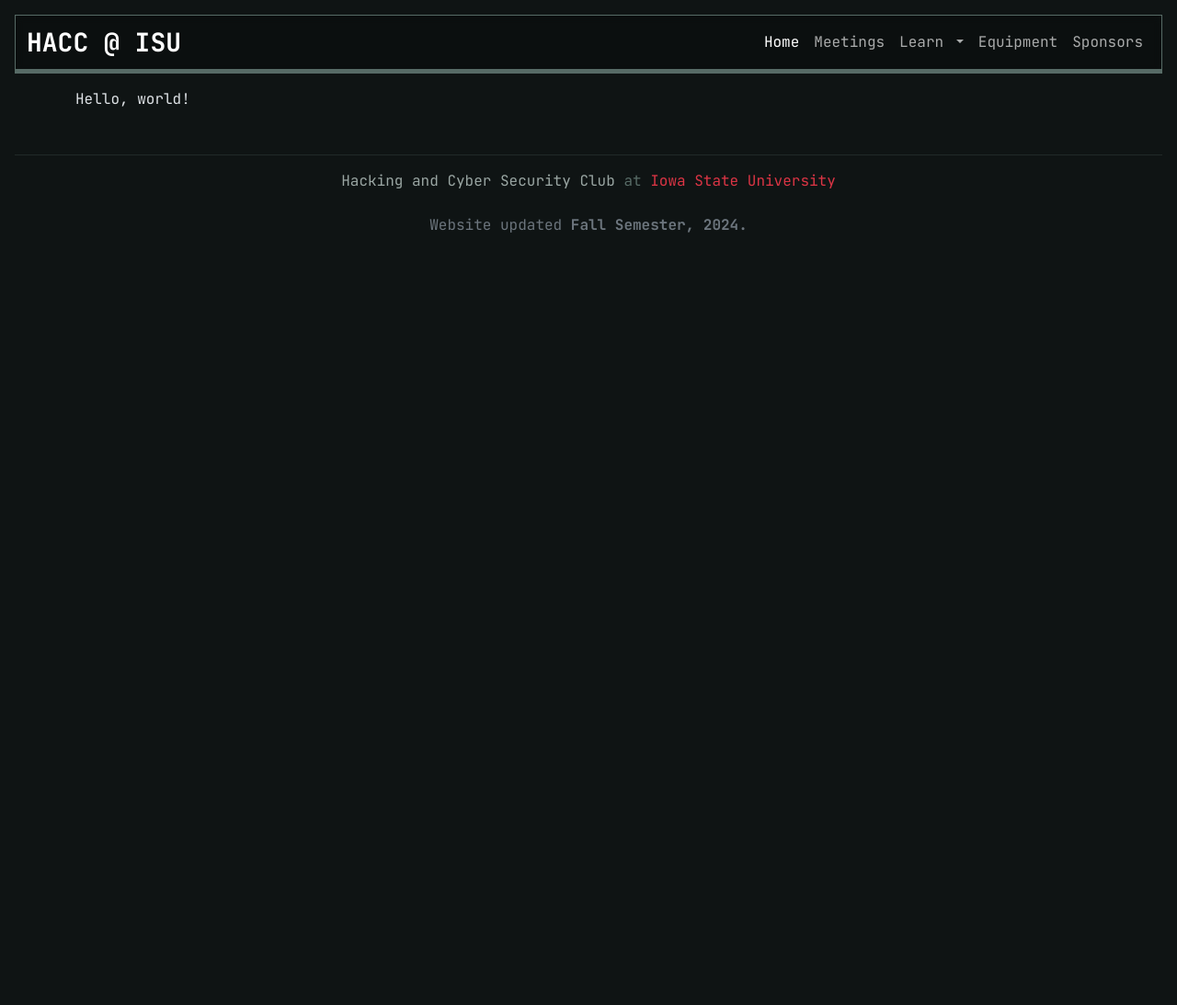
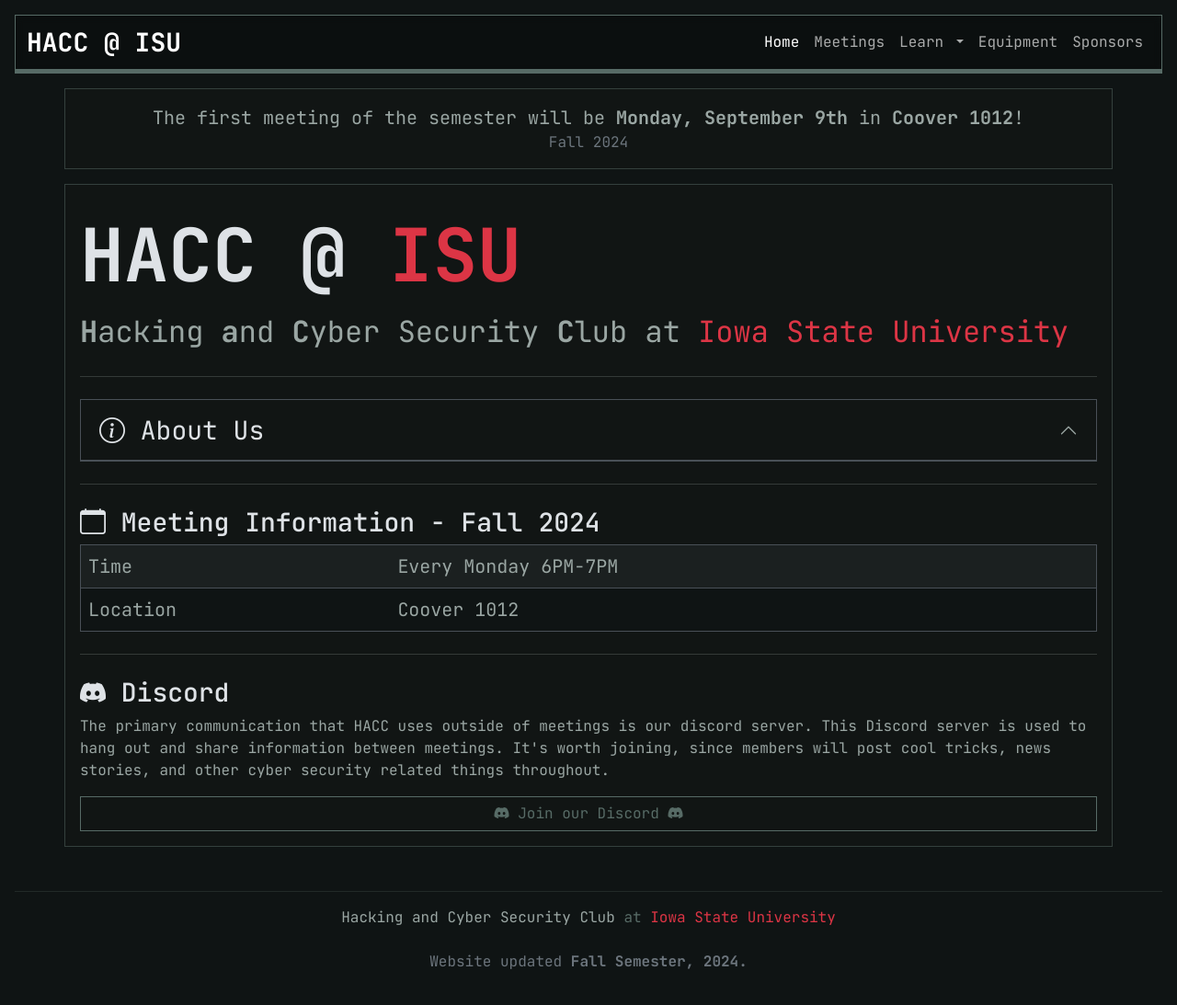
Before and after one commit to alex-pallan/new-hacc-website, a Jekyll site: the page built from index.md, in a window 1280 px wide and 1106 px high. Shown: the top 1093 px of the window at 92% size. Built offline with Jekyll 4.4.1, drawn with Linux system fonts in a browser that asks for light colours.

Commit message:
Hero added. Still needs finishing up though.

```diff
--- /dev/null
+++ b/_data/current.yaml
@@ -0,0 +1,4 @@
+year: 2024
+semester: Fall
+meetingtime: Every Monday 6PM-7PM
+meetinglocation: Coover 1012
--- a/_data/currentinfo.yaml
+++ /dev/null
@@ -1,2 +0,0 @@
-currentyear: 2024
-currentsemester: Fall
--- /dev/null
+++ b/_includes/announcement.html
@@ -0,0 +1,7 @@
+<div class="container alert alert-primary text-center fs-5" role="alert">
+  The first meeting of the semester will be <b>Monday, September 9th</b> in
+  <b>{{ site.data.current.meetinglocation }}</b>!
+  <div class="text-secondary fs-6">
+    {{ site.data.current.semester }} {{ site.data.current.year }}
+  </div>
+</div>
--- a/_includes/footer.html
+++ b/_includes/footer.html
@@ -14,8 +14,8 @@
     <br /><br /><span class="text-secondary"
       >Website updated
       <b
-        >{{ site.data.currentinfo.currentsemester }} Semester, {{
-        site.data.currentinfo.currentyear }}.</b
+        >{{ site.data.current.semester }} Semester, {{ site.data.current.year
+        }}.</b
       ></span
     >
   </div>
--- /dev/null
+++ b/_includes/hero.html
@@ -0,0 +1,93 @@
+<div class="alert container alert-primary">
+  <div class="fw-bold fs-0 text-body">
+    HACC @ <span class="text-danger">ISU</span>
+  </div>
+  <div class="fs-2">
+    <b>H</b>acking <b>a</b>nd <b>C</b>yber Security <b>C</b>lub at
+    <span class="text-danger">Iowa State University</span>
+  </div>
+  <hr class="my-4" />
+  <div>
+    <div class="accordion" id="accordionExample">
+      <div class="accordion-item">
+        <h2 class="accordion-header">
+          <button
+            class="accordion-button fs-3 text-body"
+            type="button"
+            data-bs-toggle="collapse"
+            data-bs-target="#collapseOne"
+            aria-expanded="false"
+            aria-controls="collapseOne"
+          >
+            <i class="bi bi-info-circle"></i>&nbsp;About Us
+          </button>
+        </h2>
+        <div
+          id="collapseOne"
+          class="accordion-collapse collapse"
+          data-bs-parent="#accordionExample"
+        >
+          <div class="accordion-body text-primary-emphasis">
+            <p>
+              The Hacking and Cyber Security Club (HACC), formerly the
+              Information Assurance Student Group, is a part of the Center for
+              Cybersecurity Innovation & Outreach at Iowa State University,
+              holds weekly meetings on cyber security topics. These meetings
+              consist of conference-style presentations about various
+              InfoSec-related topics including hacking, exploits, recent
+              vulnerabilities in the news, webapp vulnerabilities, and general
+              hacker subjects such as radio, operating systems, and networking.
+            </p>
+            <p>
+              We often feature guest speakers from the security field, as well
+              as offer introductory-level presentations for those interested in
+              security, but without an extensive background in designing and
+              building information systems.
+            </p>
+          </div>
+        </div>
+      </div>
+    </div>
+  </div>
+  <hr class="my-4" />
+  <div>
+    <h3 class="text-body">
+      <i class="bi bi-calendar"></i> Meeting Information - {{
+      site.data.current.semester }} {{ site.data.current.year }}
+    </h3>
+    <table class="table border table-striped fs-5">
+      <tbody>
+        <tr>
+          <td class="text-primary-emphasis">Time</td>
+          <td class="text-primary-emphasis">
+            {{ site.data.current.meetingtime }}
+          </td>
+        </tr>
+        <tr>
+          <td class="text-primary-emphasis">Location</td>
+          <td class="text-primary-emphasis">
+            {{ site.data.current.meetinglocation }}
+          </td>
+        </tr>
+      </tbody>
+    </table>
+  </div>
+  <hr class="my-4" />
+  <div>
+    <h3 class="text-body"><i class="bi bi-discord"></i> Discord</h3>
+    <p>
+      The primary communication that HACC uses outside of meetings is our
+      discord server. This Discord server is used to hang out and share
+      information between meetings. It's worth joining, since members will post
+      cool tricks, news stories, and other cyber security related things
+      throughout.
+    </p>
+    <a
+      href="{{ site.data.clubinfo.discordlink }}"
+      target="_blank"
+      class="btn btn-outline-primary w-100"
+      ><i class="bi bi-discord"></i> Join our Discord
+      <i class="bi bi-discord"></i
+    ></a>
+  </div>
+</div>
--- a/_sass/main.scss
+++ b/_sass/main.scss
@@ -69,3 +69,25 @@
   background: linear-gradient(to right, var(--bs-primary), transparent);
   height: 1px;
 }
+
+.fs-0 {
+  font-size: calc((1.375rem + 1.5vw) * 2) !important
+}
+
+@media (min-width: 1200px) {
+  .fs-0 {
+    font-size: 5rem !important;
+  }
+}
+
+.accordion {
+  border-radius: 0 !important;
+}
+
+.accordion-item {
+  border-radius: 0 !important;
+}
+
+.accordion-button {
+  border-radius: 0;
+}
--- a/index.md
+++ b/index.md
@@ -6,4 +6,5 @@
 title: Home
 ---
 
-<div class="container">Hello, world!</div>
+{% include announcement.html %}
+{% include hero.html %}
```
